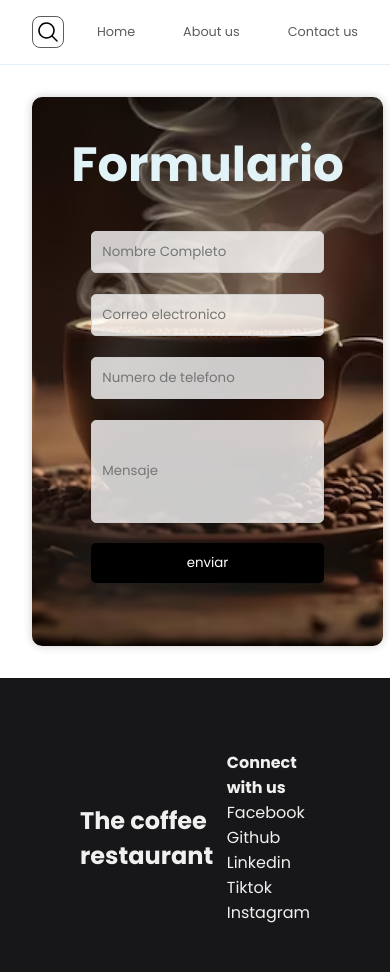
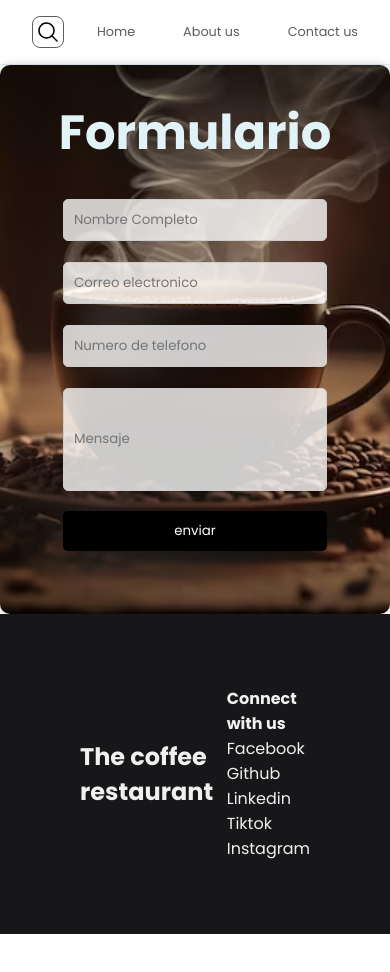
Before and after one commit to Usiel-03A7/testefelamedia, a Next.js app: page /contact in a window 390 px wide. Shown: the top 972 px of the page. After the commit the page ends 934 px from the top, so only its background shows below. Built offline with nearby package versions, Linux system fonts and the light colour scheme; a web font is replaced by a local one.

Commit message:
the form responsive 2.0

```diff
--- a/app/contact/contact.module.css
+++ b/app/contact/contact.module.css
@@ -63,7 +63,9 @@
 
 @media (max-width: 768px) {
     .formContainer {
-        width: 90%;
+        width: 100%;
+        margin: 0 auto;
+
     }
     .formStyles{
         width: 90%;
```
